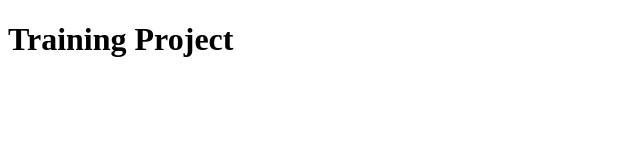
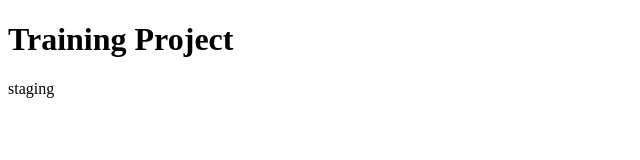
Before and after one commit to RashmithaR09/Training_project, a plain HTML site: page index.html in a window 1280 px wide. Shown: the full height of the page, 0-640 px from the left. Drawn offline with Linux system fonts and the light colour scheme.

Commit message:
second commit

```diff
--- a/index.html
+++ b/index.html
@@ -7,6 +7,7 @@
 </head>
 <body>
     <p> <h1> Training Project</h1></p>
+    <p> staging</p>
 
 </body>
 </html>
```
Also changed, not shown: index2.html (added, +1 -0 lines), 1 other file.
